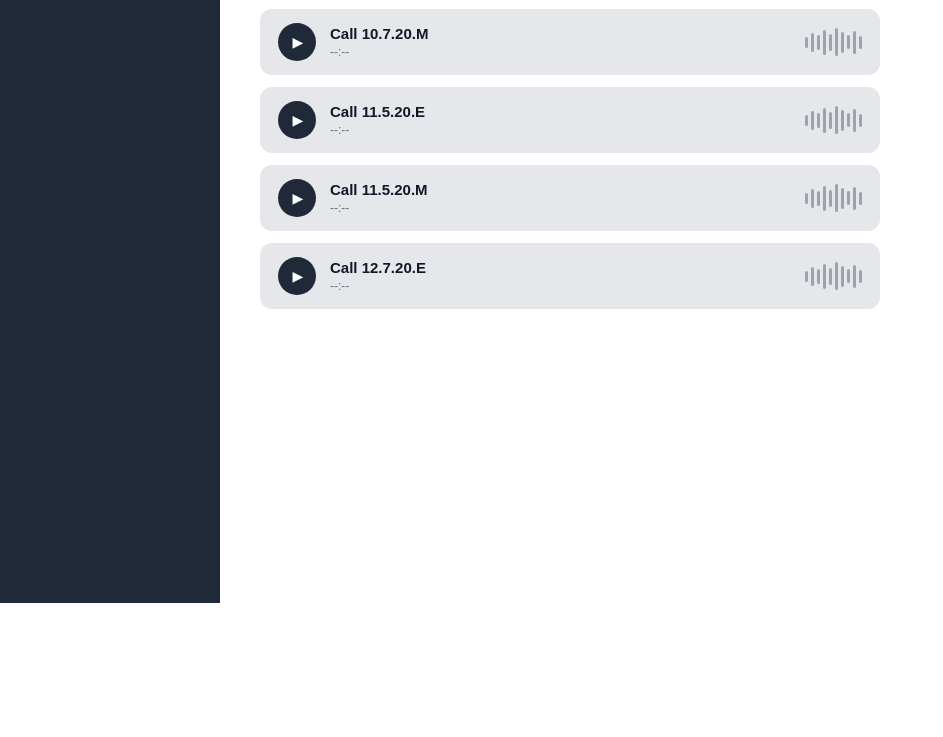
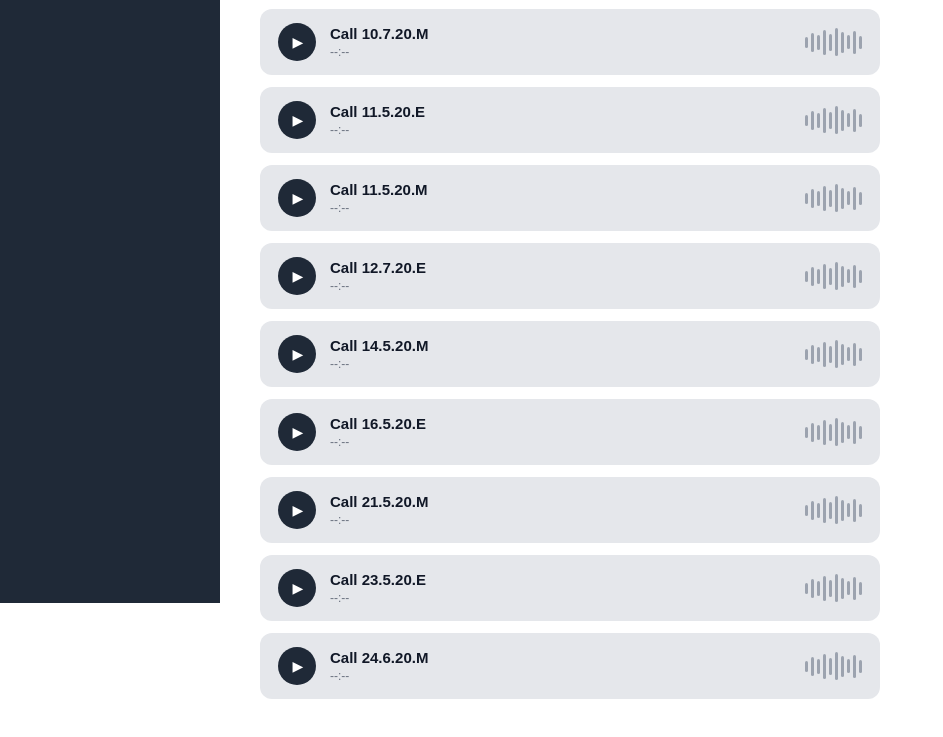
Before and after one commit to rambail/rambail.github.io, a plain HTML site: page reminiscences/audios.html in a window 1280 px wide. Shown: the part 197-934 px from the top of the page, without its empty margins (0-943 px from the left). Before the commit the page ends 800 px from the top, so only its background shows below. Drawn offline with Linux system fonts and the light colour scheme.

Commit message:
Update audios.html

```diff
--- a/reminiscences/audios.html
+++ b/reminiscences/audios.html
@@ -107,6 +107,86 @@
             <audio src="audio/dad.12.7.20.e.mp3" preload="metadata"></audio>
         </div>
 
+
+        <div class="audio-card" onclick="toggleAudio(this, 'audio/14.5.20.mp3')">
+            <div class="audio-card-left">
+                <div class="audio-play-btn">&#9654;</div>
+                <div class="audio-info">
+                    <span class="audio-title">Call 14.5.20.M</span>
+                    <span class="audio-duration" data-src="audio/dad.14.5.20.mp3">--:--</span>
+                </div>
+            </div>
+            <div class="audio-waveform">
+                <span></span><span></span><span></span><span></span><span></span>
+                <span></span><span></span><span></span><span></span><span></span>
+            </div>
+            <audio src="audio/dad.14.5.20.mp3" preload="metadata"></audio>
+        </div>
+
+
+        <div class="audio-card" onclick="toggleAudio(this, 'audio/dad.16.5.20.e.mp3')">
+            <div class="audio-card-left">
+                <div class="audio-play-btn">&#9654;</div>
+                <div class="audio-info">
+                    <span class="audio-title">Call 16.5.20.E</span>
+                    <span class="audio-duration" data-src="audio/dad.16.5.20.e.mp3">--:--</span>
+                </div>
+            </div>
+            <div class="audio-waveform">
+                <span></span><span></span><span></span><span></span><span></span>
+                <span></span><span></span><span></span><span></span><span></span>
+            </div>
+            <audio src="audio/dad.16.5.20.e.mp3" preload="metadata"></audio>
+        </div>
+
+
+        <div class="audio-card" onclick="toggleAudio(this, 'audio/21.5.20.mp3')">
+            <div class="audio-card-left">
+                <div class="audio-play-btn">&#9654;</div>
+                <div class="audio-info">
+                    <span class="audio-title">Call 21.5.20.M</span>
+                    <span class="audio-duration" data-src="audio/dad.21.5.20.mp3">--:--</span>
+                </div>
+            </div>
+            <div class="audio-waveform">
+                <span></span><span></span><span></span><span></span><span></span>
+                <span></span><span></span><span></span><span></span><span></span>
+            </div>
+            <audio src="audio/dad.21.5.20.mp3" preload="metadata"></audio>
+        </div>
+
+
+        <div class="audio-card" onclick="toggleAudio(this, 'audio/23.5.20.e.mp3')">
+            <div class="audio-card-left">
+                <div class="audio-play-btn">&#9654;</div>
+                <div class="audio-info">
+                    <span class="audio-title">Call 23.5.20.E</span>
+                    <span class="audio-duration" data-src="audio/dad.23.5.20.e.mp3">--:--</span>
+                </div>
+            </div>
+            <div class="audio-waveform">
+                <span></span><span></span><span></span><span></span><span></span>
+                <span></span><span></span><span></span><span></span><span></span>
+            </div>
+            <audio src="audio/dad.23.5.20.e.mp3" preload="metadata"></audio>
+        </div>
+
+
+        <div class="audio-card" onclick="toggleAudio(this, 'audio/24.6.19.mp3')">
+            <div class="audio-card-left">
+                <div class="audio-play-btn">&#9654;</div>
+                <div class="audio-info">
+                    <span class="audio-title">Call 24.6.20.M</span>
+                    <span class="audio-duration" data-src="audio/dad.24.6.19.mp3">--:--</span>
+                </div>
+            </div>
+            <div class="audio-waveform">
+                <span></span><span></span><span></span><span></span><span></span>
+                <span></span><span></span><span></span><span></span><span></span>
+            </div>
+            <audio src="audio/dad.24.6.19.mp3" preload="metadata"></audio>
+        </div>
+
     </div>
 
 </div>
```
